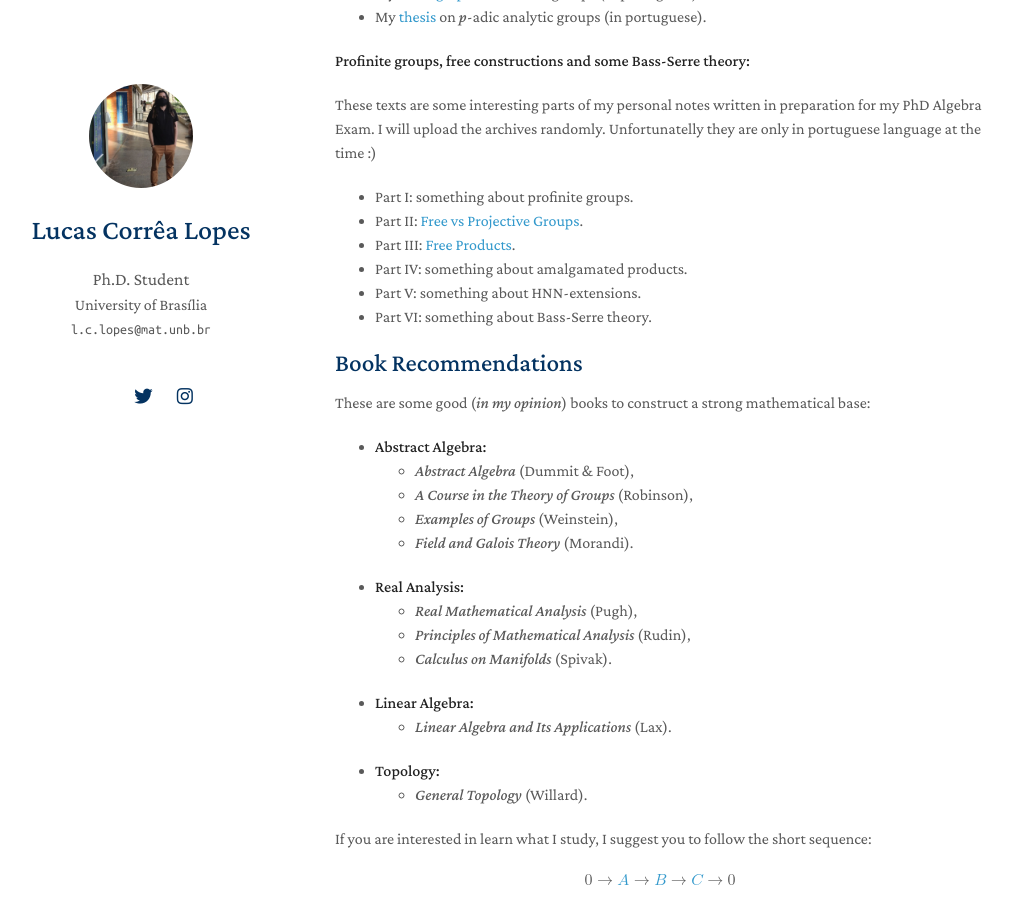
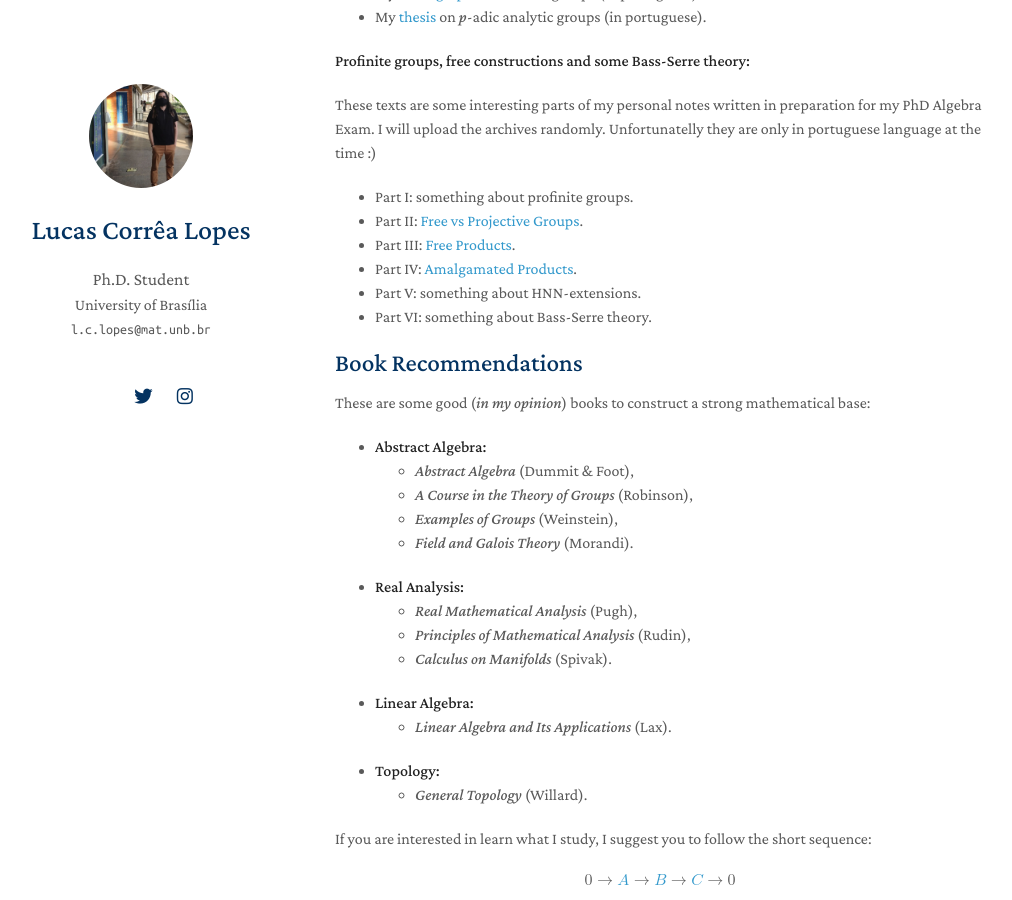
Before and after one commit to lcorrealopes/home, a Jekyll site: the page built from index.md, in a window 1280 px wide and 900 px high, scrolled down 484 px. Shown: the whole window, without its empty margins (135-1147 px from the left). Built offline with Jekyll 4.4.1, drawn with Linux system fonts in a browser that asks for light colours; nearby versions of some CDN libraries; a style sheet for code colours, icons or effects is not loaded; our own code applies the rules of GitHub Pages for plain Markdown files.

Commit message:
Update index.md

```diff
--- a/index.md
+++ b/index.md
@@ -27,7 +27,7 @@ These texts are some interesting parts of my personal notes written in preparati
 - Part I: something about profinite groups.
 - Part II: <a href="https://docs.google.com/viewer?url=https://github.com/lcorrealopes/home/raw/main/assets/files/Free-Projective.pdf">Free vs Projective Groups</a>.
 - Part III: <a href="https://docs.google.com/viewer?url=https://github.com/lcorrealopes/home/raw/main/assets/files/Free product.pdf">Free Products</a>.
-- Part IV: something about amalgamated products.
+- Part IV: <a href="https://docs.google.com/viewer?url=https://github.com/lcorrealopes/home/raw/main/assets/files/Amalgamated product.pdf">Amalgamated Products</a>.
 - Part V: something about HNN-extensions.
 - Part VI: something about Bass-Serre theory.
 
```
